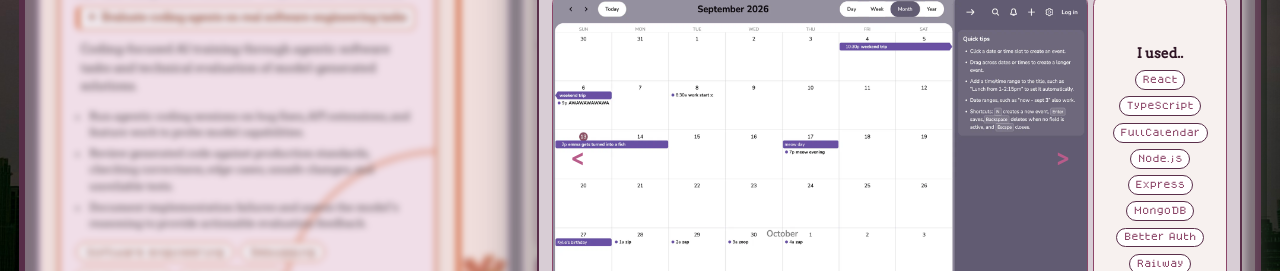
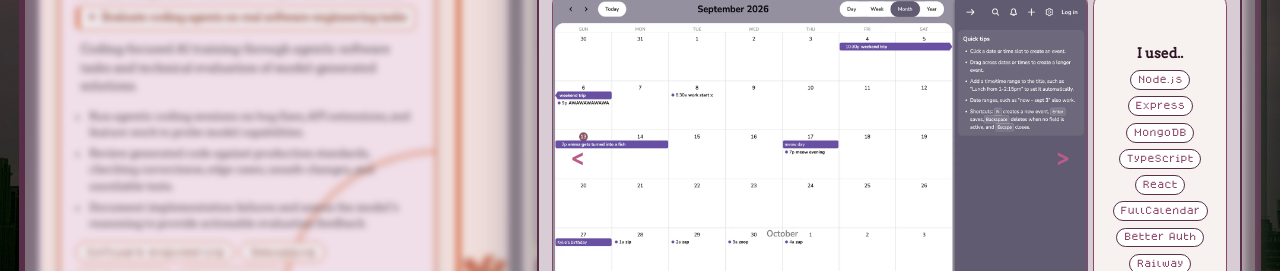
Before and after one commit to emtato/emtato-portfolio, a React (Vite) app: page / in a window 1280 px wide. Both pictures are taken after a click on the element 548 px from the left and 780 px from the top of the page. Shown: the part 417-688 px from the top of the page. Built offline with nearby package versions, Linux system fonts and the light colour scheme.

Commit message:
cookeeping imgs, update stak ordr

```diff
--- a/src/components/experience/Experience.css
+++ b/src/components/experience/Experience.css
@@ -653,18 +653,6 @@
     height: 100%;
     object-fit: cover; /*crop*/
 }
-
-.project-card-image-placeholder {
-    width: 100%;
-    height: 100%;
-    display: grid;
-    place-items: center;
-    background: repeating-linear-gradient(0deg, #f7f1ef 0 23px, #efe3e2 24px);
-    color: var(--color-deep-plum);
-    font: 400 clamp(13px, 1.6vw, 22px) "Emtato Pixel";
-    text-transform: uppercase;
-}
-
 
 .project-card-text-wrapper {
     display: flex;
--- a/src/components/experience/Experience.tsx
+++ b/src/components/experience/Experience.tsx
@@ -258,7 +258,7 @@ export default function Experience({BrowserSaysOpen}: ExperienceProps) {
                         <ProjectCard
                             title="Tempo"
                             shortDesc="Full-stack calendar designed to make event creation faster through flexible date/time parsing and custom date/time controls."
-                            stack={["React", "TypeScript", "FullCalendar", "Node.js", "Express", "MongoDB", "Better Auth", "Railway"]}
+                            stack={["Node.js", "Express", "MongoDB", "TypeScript", "React", "FullCalendar", "Better Auth", "Railway"]}
                             shortHighlight="solo fullstack"
                             highlight="Independently designed, developed, and deployed as a full-stack product."
                             description="Tired of how many steps it took to schedule simple events, I built Tempo around the small conveniences I wished my calendar had. It keeps calendar views uncluttered while making everyday tasks faster and more intuitive. I plan to expand Tempo with an AI assistant to tackle schedule planning and more flexible recurring events."
@@ -325,7 +325,7 @@ export default function Experience({BrowserSaysOpen}: ExperienceProps) {
                         <ProjectCard
                             title="GirlMath"
                             shortDesc="AI-powered journaling app helping girls in STEM build confidence through learning check-ins, trend visualizations, and personalized guidance."
-                            stack={["Python", "FastAPI", "React Native", "Expo", "TypeScript", "MongoDB", "DigitalOcean", "Gemini API"]}
+                            stack={["Python", "FastAPI", "MongoDB", "Gemini API", "React Native", "TypeScript", "Expo", "DigitalOcean"]}
                             shortHighlight="36h hackathon"
                             highlight="Led backend development in a 36-hour hackathon."
                             description="Because coding once felt complex and unreachable to me, I proposed GirlMath to help younger girls build STEM confidence before self-doubt becomes ingrained. The app combines quick learning check-ins, journals, progress visualizations, and confidence focused AI guidance; supporting, rather than replacing, teachers, mentors, and parents."
@@ -340,13 +340,14 @@ export default function Experience({BrowserSaysOpen}: ExperienceProps) {
                         <ProjectCard
                             title="Cookkeeping"
                             shortDesc="A recipe, meal-planning, and grocery app designed to bridge the gap between planning and shopping. Very early stages, in progress!"
-                            stack={["React Native", "Expo", "TypeScript", "React Native Web", "Java", "Spring Boot", "PostgreSQL", "AWS"]}
+                            stack={["Java", "Spring Boot", "PostgreSQL", "React Native", "TypeScript", "Expo", "React Native Web", "AWS"]}
                             stackHeading="Current + planned stack"
                             shortHighlight=""
+                            cardImg={`${mediaFilePath}cookkeeping/img1.webp`}
                             highlight="Very early stages · In progress!"
                             description="Cookkeeping is a recipe, meal-planning, and grocery app in its early stages. The planned core flow connects saved recipes and a meal schedule to one shopping list, combining shared ingredients and adjusting quantities for servings."
                             myContribution={[]}
-                            expandedImgs={[]}
+                            expandedImgs={[`${mediaFilePath}cookkeeping/img2.webp`]}
                             timeInfo="2026 - Present"
                             detailedTimeInfo="October 2026 - Present"
                             github="https://github.com/emtato/cookkeeping"
--- a/src/components/experience/ProjectCard.tsx
+++ b/src/components/experience/ProjectCard.tsx
@@ -96,8 +96,7 @@ export default function ProjectCard({
             </div>}
 
             <div className="project-card-image-wrapper">
-                {cardImg ? <img className="project-card-image" alt='a' src={cardImg}/>
-                    : <div className="project-card-image-placeholder">Preview in progress</div>}
+                {cardImg && <img className="project-card-image" alt='a' src={cardImg}/>}
             </div>
             <div className="project-card-text-wrapper">
                 <div className="project-card-heading">
```
Also changed, not shown: public/assets/browser/content/experience/project/cookkeeping/img1.webp (added), public/assets/browser/content/experience/project/cookkeeping/img2.webp (added).
